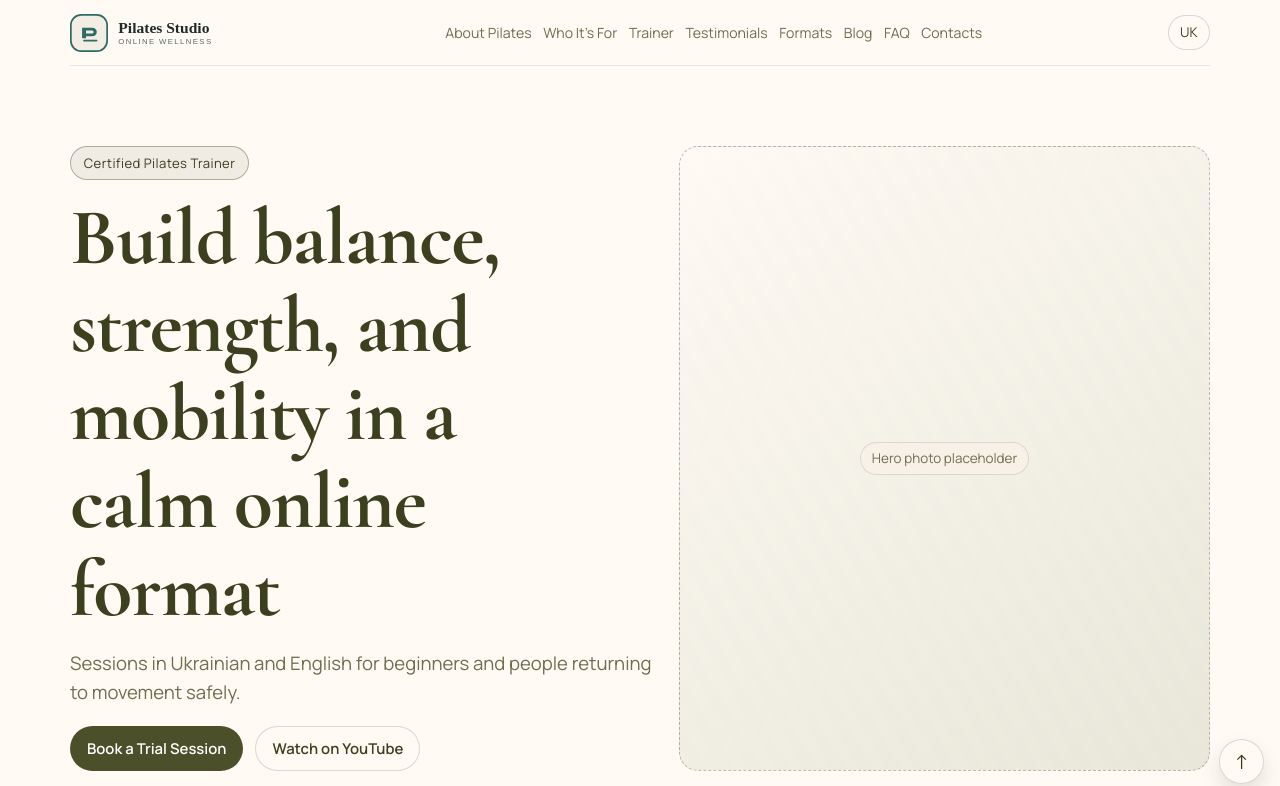
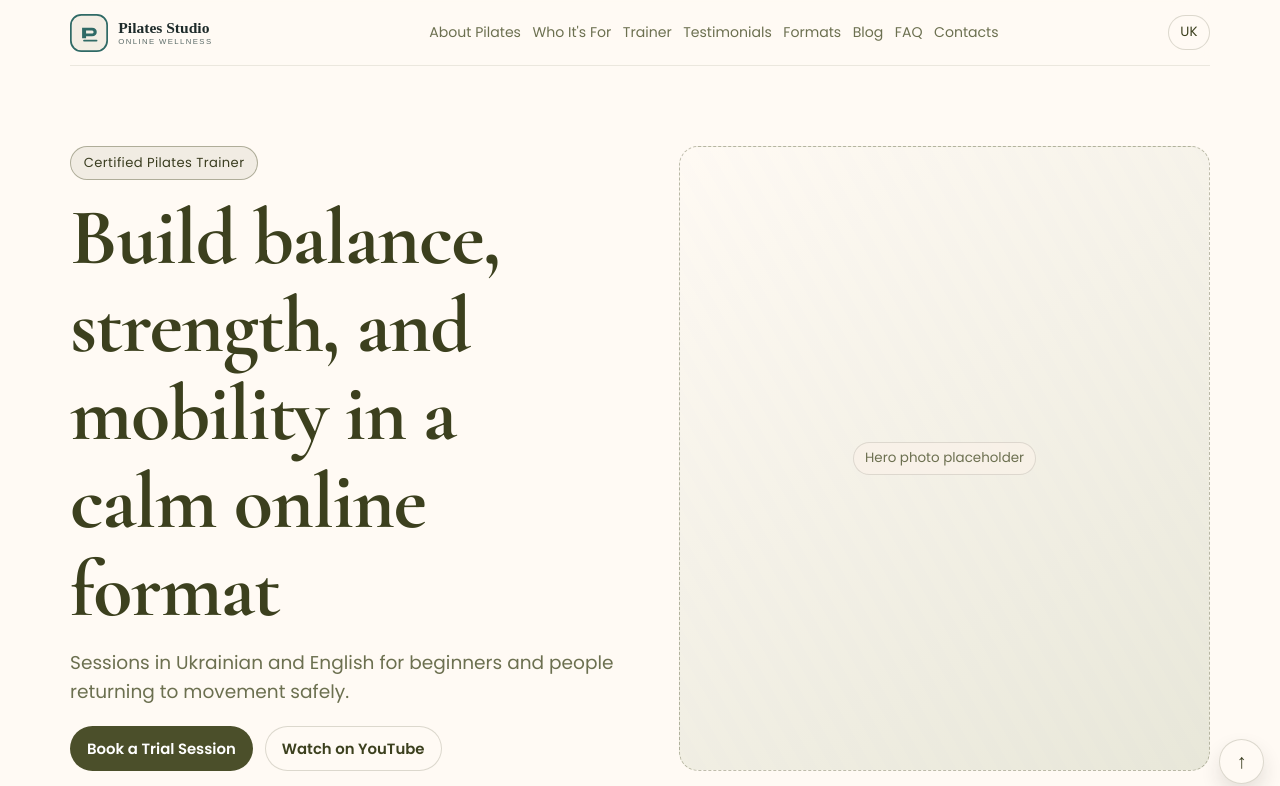
Before and after one commit to alexshen73/pilates-studio, a Next.js app: page /en in a window 1280 px wide. Shown: the top 786 px of the page. Built offline with nearby package versions, Linux system fonts and the light colour scheme.

Commit message:
style: apply halogen/poppins font stack with cyrillic fallback

```diff
--- a/app/globals.css
+++ b/app/globals.css
@@ -25,7 +25,7 @@ body {
   margin: 0;
   color: var(--text);
   background: var(--bg);
-  font-family: var(--font-body), "Trebuchet MS", sans-serif;
+  font-family: "Poppins", var(--font-body-latin), var(--font-body), "Trebuchet MS", sans-serif;
   line-height: 1.55;
 }
 
@@ -155,7 +155,7 @@ h2,
 h3 {
   margin: 0;
   line-height: 1.1;
-  font-family: var(--font-heading), Georgia, serif;
+  font-family: "Halogen-Md", var(--font-heading), Georgia, serif;
 }
 
 h1 {
--- a/app/layout.tsx
+++ b/app/layout.tsx
@@ -1,5 +1,5 @@
 import type { Metadata } from "next";
-import { Cormorant_Garamond, Manrope } from "next/font/google";
+import { Cormorant_Garamond, Manrope, Poppins } from "next/font/google";
 
 import "@/app/globals.css";
 
@@ -15,6 +15,12 @@ const bodyFont = Manrope({
   weight: ["400", "500", "600", "700"],
 });
 
+const bodyLatinFont = Poppins({
+  variable: "--font-body-latin",
+  subsets: ["latin"],
+  weight: ["400", "500", "600", "700"],
+});
+
 export const metadata: Metadata = {
   metadataBase: new URL("https://example.com"),
   title: {
@@ -27,7 +33,9 @@ export const metadata: Metadata = {
 export default function RootLayout({ children }: { children: React.ReactNode }) {
   return (
     <html lang="en">
-      <body className={`${headingFont.variable} ${bodyFont.variable}`}>{children}</body>
+      <body className={`${headingFont.variable} ${bodyFont.variable} ${bodyLatinFont.variable}`}>
+        {children}
+      </body>
     </html>
   );
 }
```
